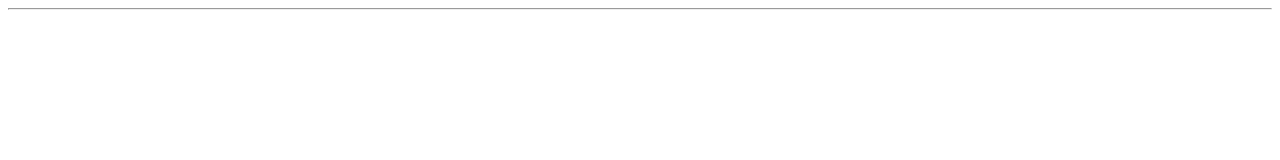
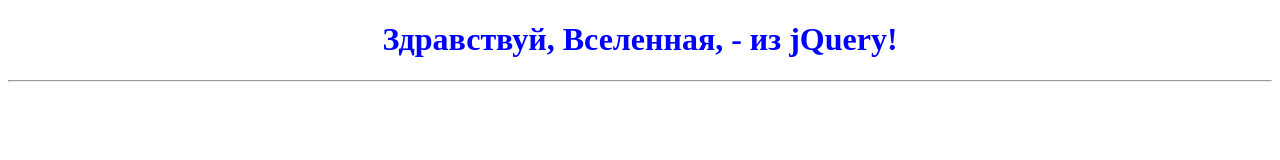
Before and after one commit to kapav/js16-2, a website built with webpack: page src/index.html in a window 1280 px wide. Built offline with nearby package versions, Linux system fonts and the light colour scheme.

Commit message:
Добавление jquery; режима наблюдения за изменениями (watch-режима).

```diff
--- a/package.json
+++ b/package.json
@@ -5,6 +5,7 @@
   "main": "index.js",
   "scripts": {
     "dev": "webpack --mode development",
+	"dev:watch": "webpack --mode development --watch",
     "build": "webpack --mode production",
     "test": "echo \"Error: no test specified\" && exit 1"
   },
@@ -24,5 +25,8 @@
     "npm": "^6.9.0",
     "webpack": "^4.31.0",
     "webpack-cli": "^3.3.2"
+  },
+  "dependencies": {
+    "jquery": "^3.4.1"
   }
 }
--- a/src/index.html
+++ b/src/index.html
@@ -4,7 +4,7 @@
 	<meta charset="UTF-8">
 	<meta name="viewport" content="width=device-width, initial-scale=1.0">
 	<meta http-equiv="X-UA-Compatible" content="ie=edge">
-	<title>Webpack exapmle</title>
+	<title>Webpack example</title>
 </head>
 <body>
 	<header></header>
--- a/src/modules/header.component.js
+++ b/src/modules/header.component.js
@@ -1 +1,11 @@
+import $ from 'jquery';
+
+$('<h1 />')
+	.text('Здравствуй, Вселенная, - из jQuery!')
+	.css({
+		textAlign: 'center',
+		color: 'blue'
+	})
+	.appendTo($('header'));
+
 console.log('Header component.');
```
Also changed, not shown: 1 other file.
